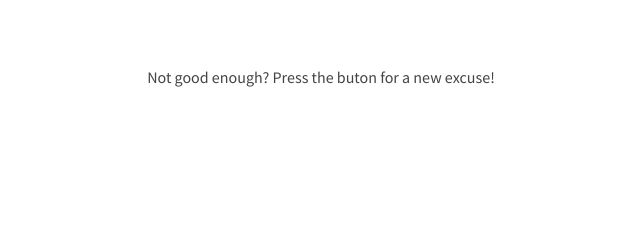
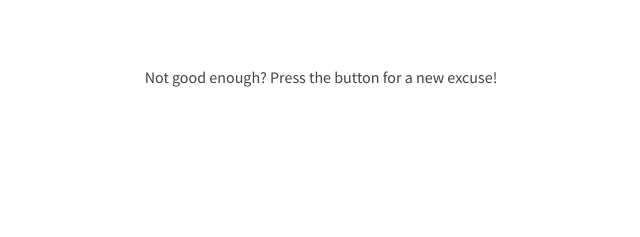
Before and after one commit to jonquach/excuseme, a website: page index.html in a window 1280 px wide. Shown: the part 402-639 px from the top of the page, 319-959 px from the left. Drawn offline with Linux system fonts and the light colour scheme.

Commit message:
Spelling mistake buton --> should be button

```diff
--- a/index.html
+++ b/index.html
@@ -38,7 +38,7 @@
                     <path fill-rule="evenodd" clip-rule="evenodd" d="M12.011 20c0-0.002 0-0.003 0-0.005 0-4.421 3.578-8.005 7.991-8.005 2.683 0 5.051 1.329 6.5 3.361l1.26-1.644c-1.834-2.254-4.627-3.696-7.76-3.696 -5.519 0-9.994 4.471-10.001 9.989H8.013l3.018 4.013L13.987 20H12.011zM32 20l-2.969-3.985L26 20h1.992c-0.003 4.419-3.579 8.001-7.99 8.001 -2.716 0-5.111-1.36-6.555-3.435l-1.284 1.644c1.832 2.314 4.66 3.803 7.84 3.803 5.524 0 10.001-4.478 10.001-10.001 0-0.004-0.001-0.008-0.001-0.012H32z" />
                 </svg>
             </div>
-            <p>Not good enough? Press the buton for a new excuse!</p>
+            <p>Not good enough? Press the button for a new excuse!</p>
         </div>
     </div>
 
```
